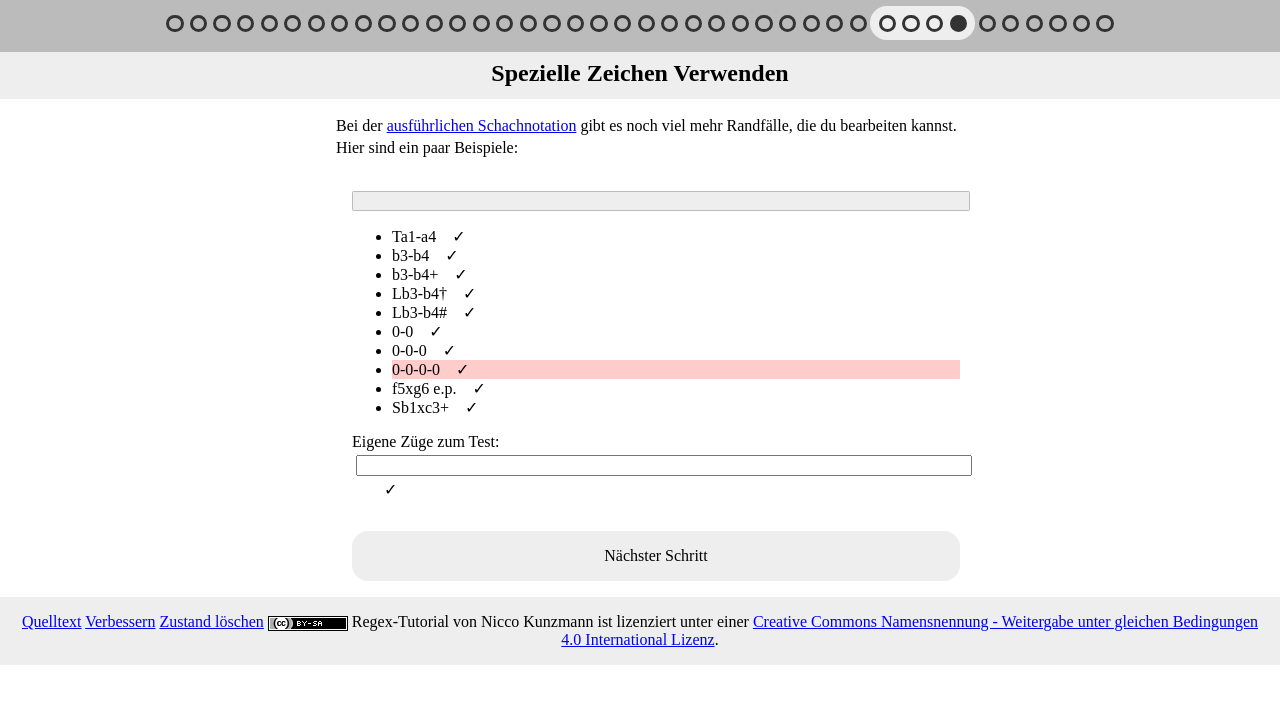
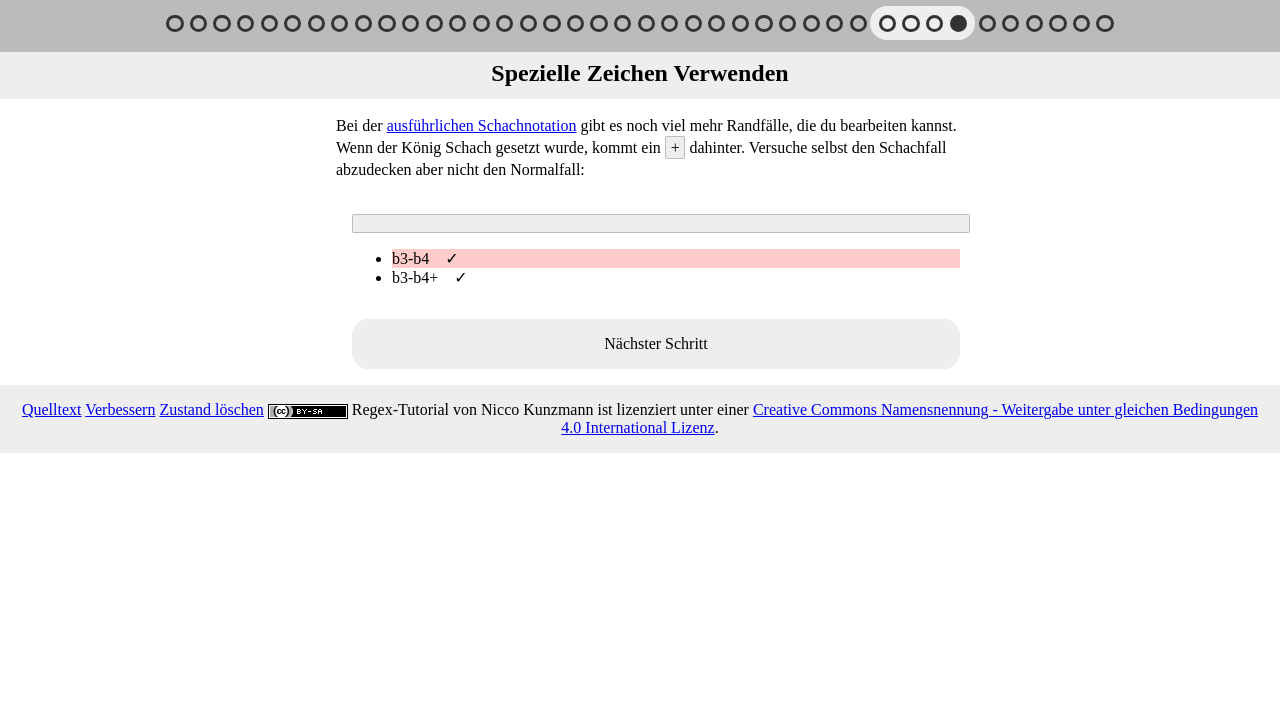
Before and after one commit to CoderDojoPotsdam/regex-tutorial, a Jekyll site: the page built from tutorial/11-spezielle-zeichen-verwenden-04.html, in a window 1280 px wide. Shown: the top 704 px of the page. Built offline with Jekyll 4.4.1, drawn with Linux system fonts in a browser that asks for light colours.

Commit message:
Feedback @kirstin

```diff
--- a/tutorial/11-spezielle-zeichen-verwenden-04.html
+++ b/tutorial/11-spezielle-zeichen-verwenden-04.html
@@ -4,22 +4,14 @@ title: Spezielle Zeichen Verwenden
 ---
 <p>
   Bei der <a href="https://de.wikipedia.org/wiki/Schachnotation#Ausf.C3.BChrliche_Notation">ausführlichen Schachnotation</a> gibt es noch viel mehr Randfälle, die du bearbeiten kannst.
-  Hier sind ein paar Beispiele:
+  Wenn der König Schach gesetzt wurde, kommt ein <span class="regex">+</span> dahinter.
+  Versuche selbst den Schachfall abzudecken aber nicht den Normalfall:
 </p>
 <div class="playfield">
   <input type="text" value="" class="regex">
   <div class="message"></div>
   <ul class="examples">
-    <li class="ok">Ta1-a4</li>
-    <li class="ok">b3-b4</li>
+    <li class="fail">b3-b4</li>
     <li class="ok">b3-b4+</li>
-    <li class="ok">Lb3-b4†</li>
-    <li class="ok">Lb3-b4#</li>
-    <li class="ok">0-0</li>
-    <li class="ok">0-0-0</li>
-    <li class="fail">0-0-0-0</li>
-    <li class="ok">f5xg6 e.p.</li>
-    <li class="ok">Sb1xc3+</li>
   </ul>
-  <div class="experiment">Eigene Züge zum Test:</div>
 </div>
```
Also changed, not shown: tutorial/13-wiederholungen-zaehlen-01.html (+5 -2 lines).
